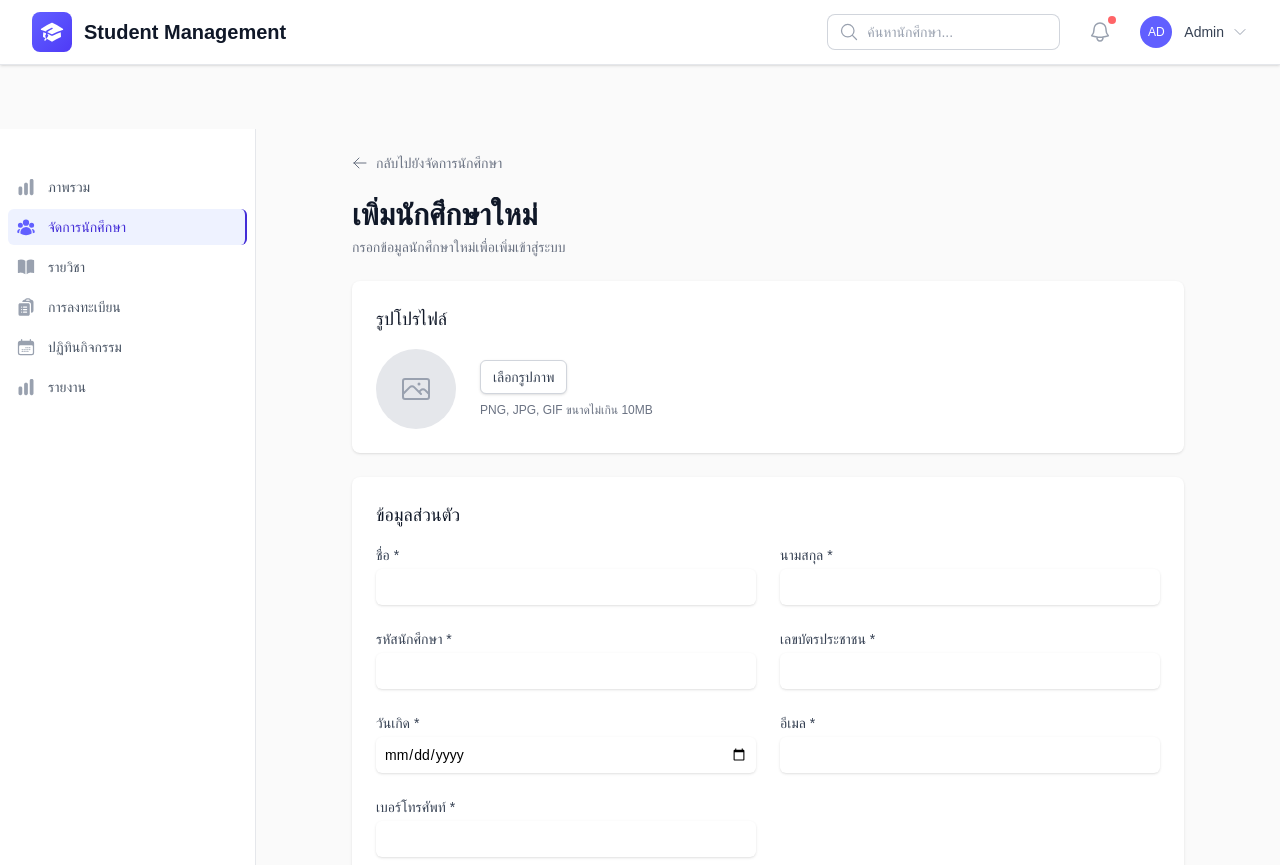
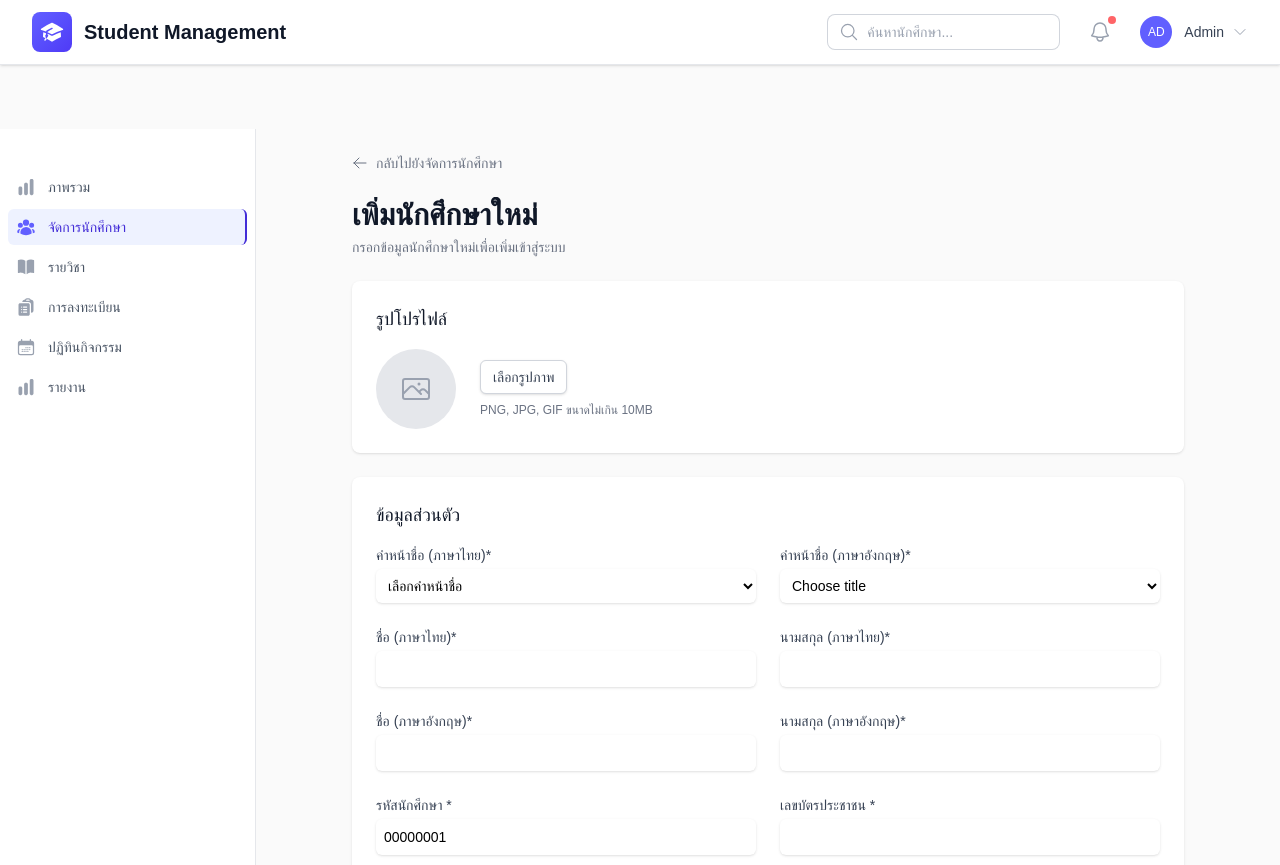
Before and after one commit to N0Vee/University-Admin-Dashboard, a Next.js app: page /students/add_student in a window 1280 px wide. Built offline with nearby package versions, Linux system fonts and the light colour scheme; no server answers; the database is empty.

Commit message:
feat(add_student): Add auto gen stuID and email

```diff
--- a/src/app/students/add_student/page.jsx
+++ b/src/app/students/add_student/page.jsx
@@ -1,6 +1,6 @@
 'use client'
 import { supabase } from '@/lib/supabaseClient'
-import { useState } from 'react'
+import { useState, useEffect } from 'react'
 import {
     BellIcon,
     MagnifyingGlassIcon,
@@ -20,9 +20,19 @@ import {
 } from '@heroicons/react/24/solid'
 
 export default function AddStudentPage() {
+    const [isGenerating, setIsGenerating] = useState(true)
+    const [studentId, setStudentId] = useState("")
+    const [generatedEmail, setGeneratedEmail] = useState("")
+    const [title, setTitle] = useState("")
+
+
     const [formData, setFormData] = useState({
+        title: '',
+        titleEng: '',
         firstName: '',
         lastName: '',
+        firstNameEng: '',
+        lastNameEng: '',
         studentId: '',
         email: '',
         phone: '',
@@ -60,8 +70,76 @@ export default function AddStudentPage() {
         'เทคโนโลยีสารสนเทศ'
     ]
 
-    const yearLevels = [1,2,3,4,5,6]
+    const yearLevels = [1, 2, 3, 4, 5, 6]
     const enrollmentTypes = ['ปกติ', 'กศ.บป.', 'นานาชาติ', 'พิเศษ']
+
+    const autoGeneratedStudentId = async () => {
+        try {
+            const { data, error } = await supabase
+                .from("students")
+                .select("student_id")
+                .order("student_id", { ascending: false })
+                .limit(1);
+
+            if (error) throw error;
+
+            let lastId = "00000000";
+            if (data && data.length > 0) {
+                lastId = data[0].student_id;
+            }
+
+            // 👉 แยกเลขออกเป็น array แล้วบวก 1 จากขวาไปซ้าย (string-based increment)
+            let carry = 1;
+            let nextIdArr = lastId.split("").reverse().map((char) => {
+                if (!/\d/.test(char)) return char;
+
+                let sum = parseInt(char) + carry;
+                if (sum >= 10) {
+                    carry = 1;
+                    return "0";
+                } else {
+                    carry = 0;
+                    return String(sum);
+                }
+            });
+
+            if (carry === 1) {
+                nextIdArr.push("1");
+            }
+
+            const nextId = nextIdArr.reverse().join("").padStart(8, "0").slice(-8);
+            return nextId;
+
+        } catch (error) {
+            console.error("❌ Error generating student ID:", error.message);
+            return null;
+        }
+    };
+
+    useEffect(() => {
+        if (formData.title == "นาย") {
+            setTitle("Mr.")
+        }
+        else if (formData.title == "นางสาว") {
+            setTitle("Mrs.")
+        }
+    }, [formData.title])
+
+    useEffect(() => {
+        const fetchId = async () => {
+            const id = await autoGeneratedStudentId(); // เรียกฟังก์ชันของคุณ
+            setStudentId(id);
+        };
+
+        fetchId();
+    }, []);
+
+    useEffect(() => {
+        const lastId = studentId.slice(4)
+        setGeneratedEmail(formData.firstNameEng.toLowerCase() + lastId + "@sm.ac.th")
+        console.log(lastId)
+    }, [formData.firstNameEng, studentId])
+
 
     const handleInputChange = (e) => {
         const { name, value } = e.target
@@ -86,8 +164,8 @@ export default function AddStudentPage() {
 
         try {
 
-            const { data: signUpData, error: signUpError} = await supabase.auth.signUp({
-                email: formData.email,
+            const { data: signUpData, error: signUpError } = await supabase.auth.signUp({
+                email: generatedEmail,
                 password: formData.idCard,
             })
             console.log(signUpData.user.id)
@@ -98,7 +176,7 @@ export default function AddStudentPage() {
             if (formData.profileImage) {
                 const file = formData.profileImage
                 const fileExt = file.name.split('.').pop()
-                const filePath = `profiles/${formData.studentId}.${fileExt}`
+                const filePath = `profiles/${studentId}.${fileExt}`
 
                 const { data: uploadData, error: uploadError } = await supabase.storage
                     .from('img.students')
@@ -121,8 +199,8 @@ export default function AddStudentPage() {
                 .from('users')
                 .insert([{
                     id: signUpData.user.id,
-                    email: formData.email,
-                    name: formData.firstName + " " +formData.lastName,
+                    email: generatedEmail,
+                    name: formData.titleEng + formData.firstNameEng + " " + formData.lastNameEng,
                     role: "student"
                 }])
 
@@ -132,10 +210,14 @@ export default function AddStudentPage() {
                 .from('students')
                 .insert([{
                     id: signUpData.user.id,
+                    title: formData.title,
+                    title_eng: formData.titleEng,
                     first_name: formData.firstName,
                     last_name: formData.lastName,
-                    student_id: formData.studentId,
-
+                    first_name_eng: formData.firstNameEng,
+                    last_name_eng: formData.lastNameEng,
+                    student_id: studentId,
+                    email: generatedEmail,
                     phone: formData.phone,
                     birth_date: formData.birthDate,
                     id_card: formData.idCard,
@@ -146,7 +228,7 @@ export default function AddStudentPage() {
                     address: formData.address,
                     emergency_contact: formData.emergencyContact,
                     emergency_phone: formData.emergencyPhone,
-                    profile_image_url: profileImageUrl, // string
+                    profile_image_url: profileImageUrl,
                 }])
 
             if (insertError) {
@@ -317,8 +399,45 @@ export default function AddStudentPage() {
                                         <h3 className="text-lg font-medium text-gray-900 mb-4">ข้อมูลส่วนตัว</h3>
                                         <div className="grid grid-cols-1 gap-6 sm:grid-cols-2">
                                             <div>
+                                                <label htmlFor="title" className="block text-sm font-medium text-gray-700">
+                                                    คำหน้าชื่อ (ภาษาไทย)*
+                                                </label>
+                                                <select
+                                                    name="title"
+                                                    id="title"
+                                                    required
+                                                    value={formData.title}
+                                                    onChange={handleInputChange}
+                                                    className="text-black py-2 px-2 mt-1 block w-full rounded-md border-gray-300 shadow-sm focus:border-indigo-500 focus:ring-indigo-500 sm:text-sm"
+                                                >
+                                                    <option value="">เลือกคำหน้าชื่อ</option>
+                                                    <option value="นาย">นาย</option>
+                                                    <option value="นางสาว">นางสาว</option>
+                                                </select>
+                                            </div>
+
+                                            <div>
+                                                <label htmlFor="titleEng" className="block text-sm font-medium text-gray-700">
+                                                    คำหน้าชื่อ (ภาษาอังกฤษ)*
+                                                </label>
+                                                <select
+                                                    name="titleEng"
+                                                    id="titleEng"
+                                                    required
+                                                    value={title}
+                                                    disabled
+                                                    className="text-black py-2 px-2 mt-1 block w-full rounded-md border-gray-300 shadow-sm focus:border-indigo-500 focus:ring-indigo-500 sm:text-sm"
+                                                >
+                                                    <option value="">Choose title</option>
+                                                    <option value="Mr.">Mr.</option>
+                                                    <option value="Mrs.">Mrs.</option>
+                                                </select>
+                                            </div>
+
+
+                                            <div>
                                                 <label htmlFor="firstName" className="block text-sm font-medium text-gray-700">
-                                                    ชื่อ *
+                                                    ชื่อ (ภาษาไทย)*
                                                 </label>
                                                 <input
                                                     type="text"
@@ -333,7 +452,7 @@ export default function AddStudentPage() {
 
                                             <div>
                                                 <label htmlFor="lastName" className="block text-sm font-medium text-gray-700">
-                                                    นามสกุล *
+                                                    นามสกุล (ภาษาไทย)*
                                                 </label>
                                                 <input
                                                     type="text"
@@ -341,6 +460,36 @@ export default function AddStudentPage() {
                                                     id="lastName"
                                                     required
                                                     value={formData.lastName}
+                                                    onChange={handleInputChange}
+                                                    className="text-black py-2 px-2 mt-1 block w-full rounded-md border-gray-300 shadow-sm focus:border-indigo-500 focus:ring-indigo-500 sm:text-sm"
+                                                />
+                                            </div>
+
+                                            <div>
+                                                <label htmlFor="firstNameEng" className="block text-sm font-medium text-gray-700">
+                                                    ชื่อ (ภาษาอังกฤษ)*
+                                                </label>
+                                                <input
+                                                    type="text"
+                                                    name="firstNameEng"
+                                                    id="firstNameEng"
+                                                    required
+                                                    value={formData.firstNameEng}
+                                                    onChange={handleInputChange}
+                                                    className="text-black py-2 px-2 mt-1 block w-full rounded-md border-gray-300 shadow-sm focus:border-indigo-500 focus:ring-indigo-500 sm:text-sm"
+                                                />
+                                            </div>
+
+                                            <div>
+                                                <label htmlFor="lastNameEng" className="block text-sm font-medium text-gray-700">
+                                                    นามสกุล (ภาษาอังกฤษ)*
+                                                </label>
+                                                <input
+                                                    type="text"
+                                                    name="lastNameEng"
+                                                    id="lastNameEng"
+                                                    required
+                                                    value={formData.lastNameEng}
                                                     onChange={handleInputChange}
                                                     className="text-black py-2 px-2 mt-1 block w-full rounded-md border-gray-300 shadow-sm focus:border-indigo-500 focus:ring-indigo-500 sm:text-sm"
                                                 />
@@ -355,8 +504,8 @@ export default function AddStudentPage() {
                                                     name="studentId"
                                                     id="studentId"
                                                     required
-                                                    value={formData.studentId}
-                                                    onChange={handleInputChange}
+                                                    value={studentId}
+                                                    disabled
                                                     className="text-black py-2 px-2 mt-1 block w-full rounded-md border-gray-300 shadow-sm focus:border-indigo-500 focus:ring-indigo-500 sm:text-sm"
                                                 />
                                             </div>
@@ -400,8 +549,8 @@ export default function AddStudentPage() {
                                                     name="email"
                                                     id="email"
                                                     required
-                                                    value={formData.email}
-                                                    onChange={handleInputChange}
+                                                    value={generatedEmail}
+                                                    disabled
                                                     className="text-black py-2 px-2 mt-1 block w-full rounded-md border-gray-300 shadow-sm focus:border-indigo-500 focus:ring-indigo-500 sm:text-sm"
                                                 />
                                             </div>
```
